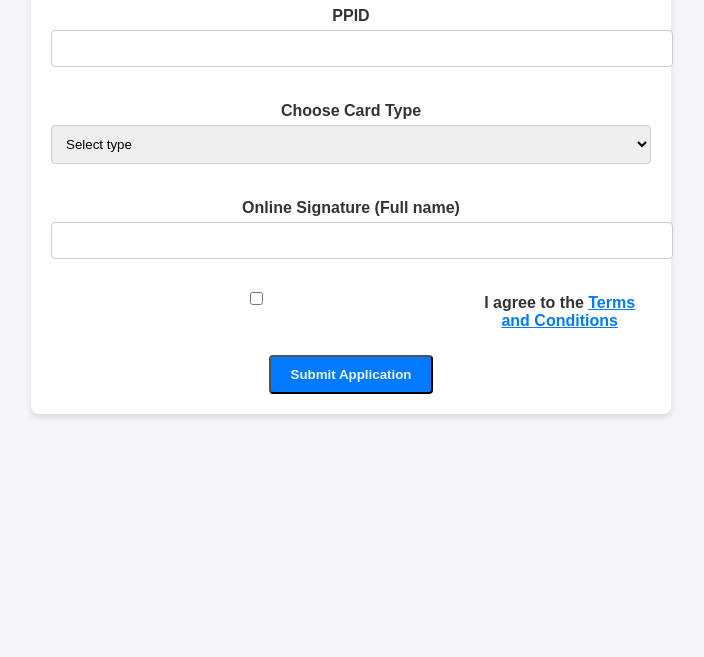
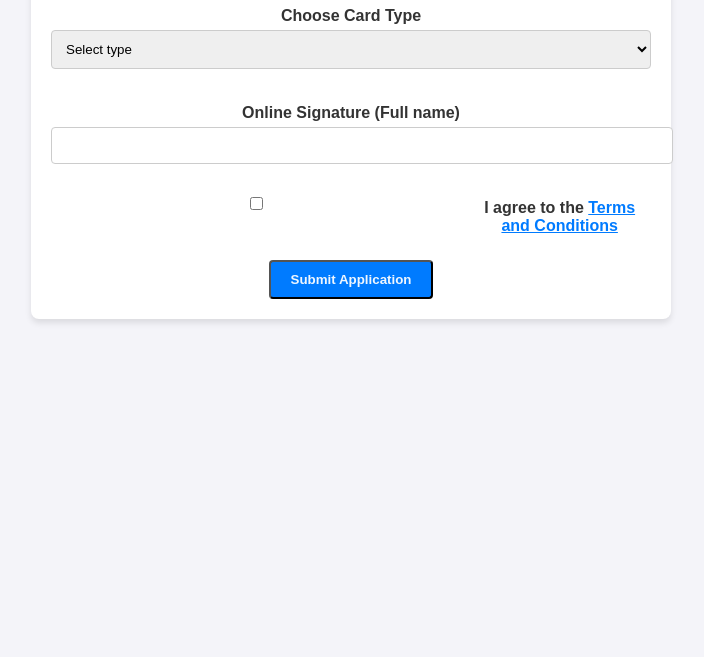
Before and after one commit to Rohan07Harode/Rohan07Harode.github.io, a plain HTML site: page signup-page.html in a window 1280 px wide. Shown: the part 143-800 px from the top of the page, without its empty margins (289-993 px from the left). Drawn offline with Linux system fonts and the light colour scheme.

Commit message:
remove PPID from PPDC Signup page

```diff
--- a/signup-page.html
+++ b/signup-page.html
@@ -12,9 +12,6 @@
     <div class="container">
         <h1>Debit card Application Form</h1>
         <form id="ppdc-signup-form">
-            <label for="ppid">PPID</label>
-            <input type="text" id="ppid" name="ppid" readonly required>
-
             <label for="card-type">Choose Card Type</label>
             <select id="card-type" name="card-type" required>
                 <option value="" disabled selected>Select type</option>
```
